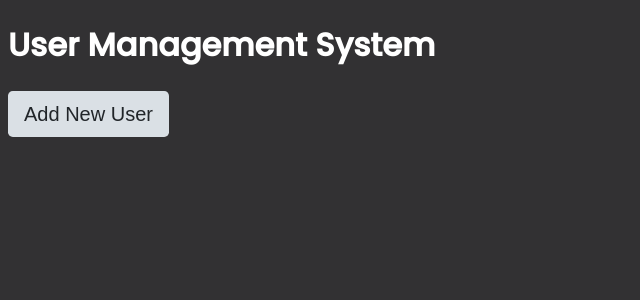
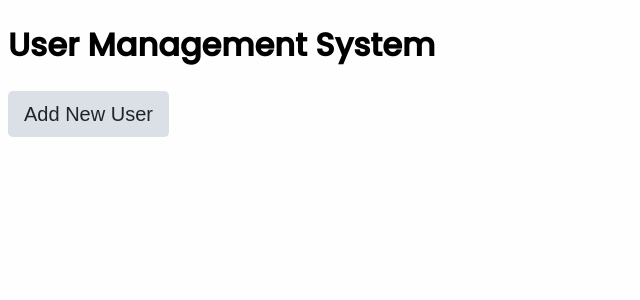
Before and after one commit to MotivatedDesigner/user-management-system-reactjs, a React (Vite) app: page / in a window 1280 px wide. Shown: the top 300 px of the page, without its empty margins (0-640 px from the left). Built offline with nearby package versions, Linux system fonts and the light colour scheme.

Commit message:
testing return jsx

```diff
--- a/src/App.jsx
+++ b/src/App.jsx
@@ -25,7 +25,8 @@ function App() {
 
   const addUserHandler = () => {
     console.log('add user');
-    setShowModal(true)
+    return <h1>hhhh</h1>
+    // setShowModal(!showModal)
   }
 
   const actionHandler = (action, id) => {
@@ -38,7 +39,7 @@ function App() {
         <h1 className="text-center py-5">User Management System</h1>
         <button className='btn btn-primary' onClick={addUserHandler}>Add New User</button>
         {/* <MyTable data={users} onAction={actionHandler}/> */}
-        <Modal show={showModal}/>
+        {/* <Modal show={showModal}/> */}
         {/* <UserForm action="edit" onSubmit={UserFormHandler} onCancel={closeModalHandler} initialData={users[0]}/> */}
       </div>
     </div>
--- a/src/app.css
+++ b/src/app.css
@@ -5,8 +5,8 @@ html {
 }
 
 body{
-  background-color: rgb(50, 49, 51);
-  color: white;
+  background-color: rgb(254, 254, 255);
+  color: rgb(0, 0, 0);
 }
 
 .btn{
--- a/src/components/Modal.jsx
+++ b/src/components/Modal.jsx
@@ -1,7 +1,7 @@
 import './modal.css'
 export const Modal = ({show}) => {
   return (
-    <div className={`modal ${show ? "show" : ""}`} tabIndex="-1">
+    <div className={`modal ${show && "show"}`} tabIndex="-1">
       <div className="modal-dialog">
         <div className="modal-content">
           <div className="modal-header">
```
